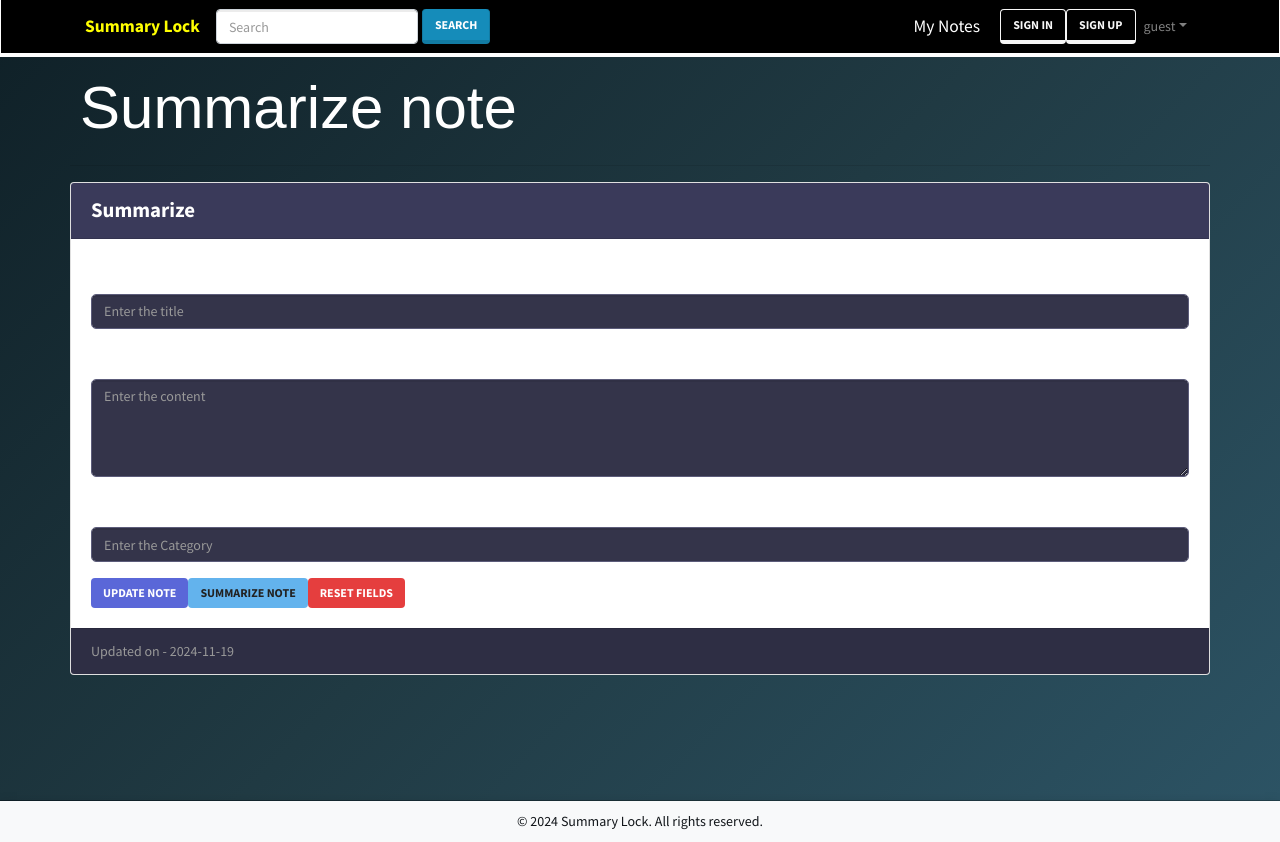
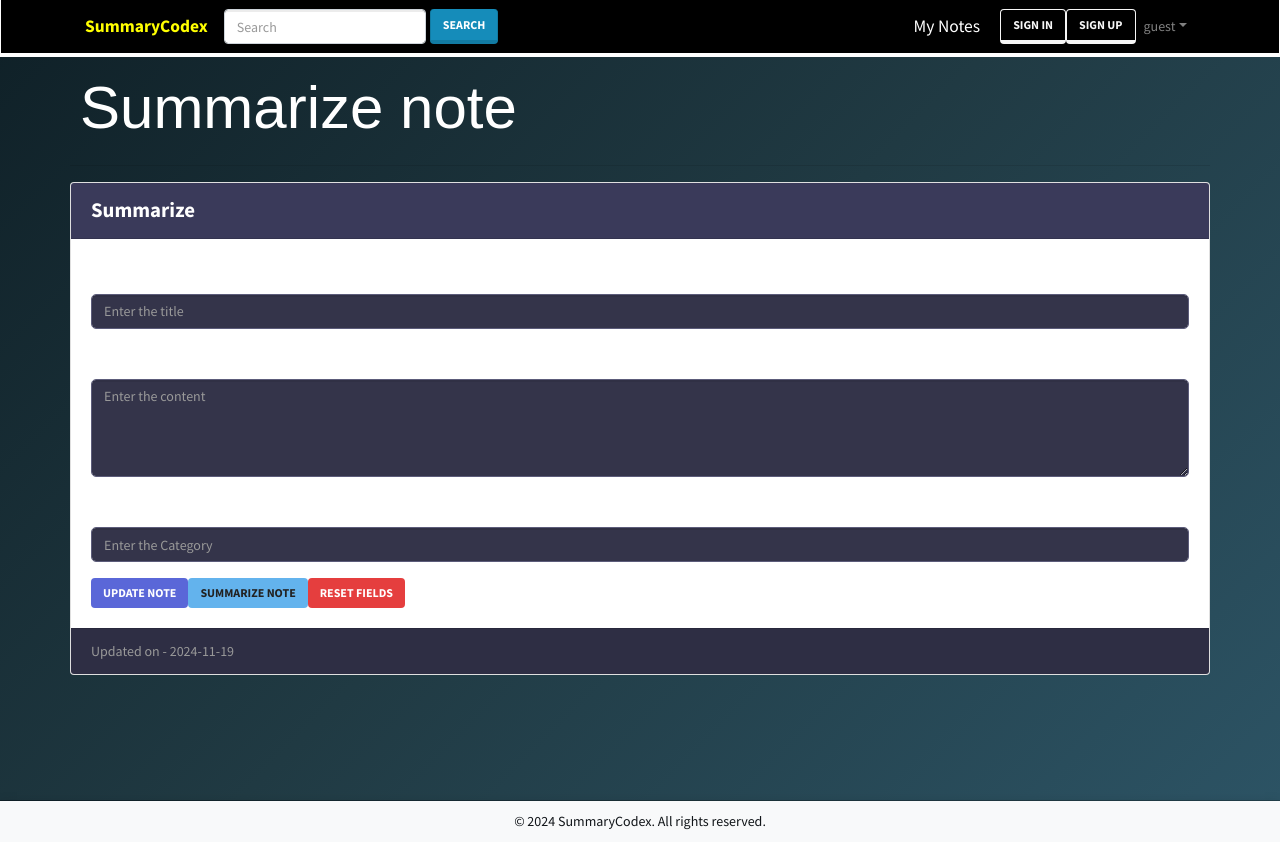
Before and after one commit to shashwat-shukla-coder/SummaryCodex, a React (Create React App) app in the folder frontend/: page /note/summary/1 in a window 1280 px wide. Built offline with nearby package versions, Linux system fonts and the light colour scheme.

Commit message:
Corrected the Title in footer and navbar

```diff
--- a/frontend/src/components/footer/Footer.js
+++ b/frontend/src/components/footer/Footer.js
@@ -23,7 +23,7 @@ const Footer = () => {
       <Container>
         <Row>
           <Col className="text-center-py-3">
-            &copy; {new Date().getFullYear()} Summary Lock. All rights reserved.
+            &copy; {new Date().getFullYear()} SummaryCodex. All rights reserved.
           </Col>
         </Row>
       </Container>
--- a/frontend/src/components/header/Header.js
+++ b/frontend/src/components/header/Header.js
@@ -52,7 +52,7 @@ function Header({ setSearch }) {
       <Container>
         <Navbar.Brand style={{ color: "yellow", fontWeight: "bold" }}>
           <Link to="/" style={{ color: "inherit", textDecoration: "none" }}>
-            Summary Lock
+            SummaryCodex
           </Link>
         </Navbar.Brand>
         <Navbar.Toggle aria-controls="navbarScroll" />
```
